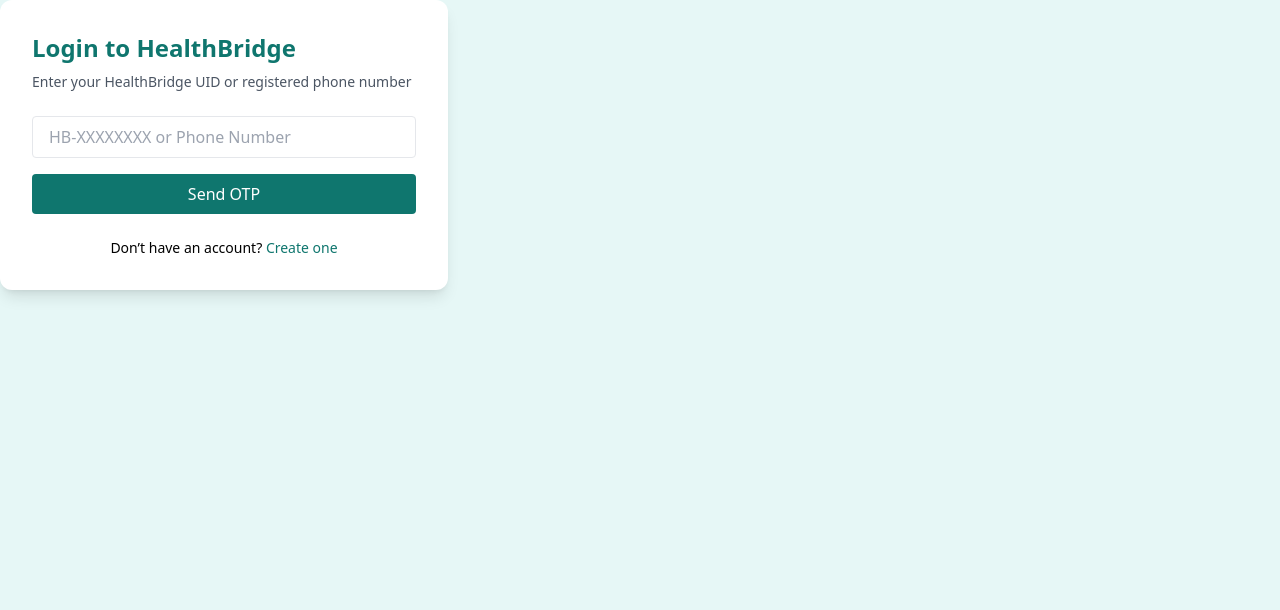
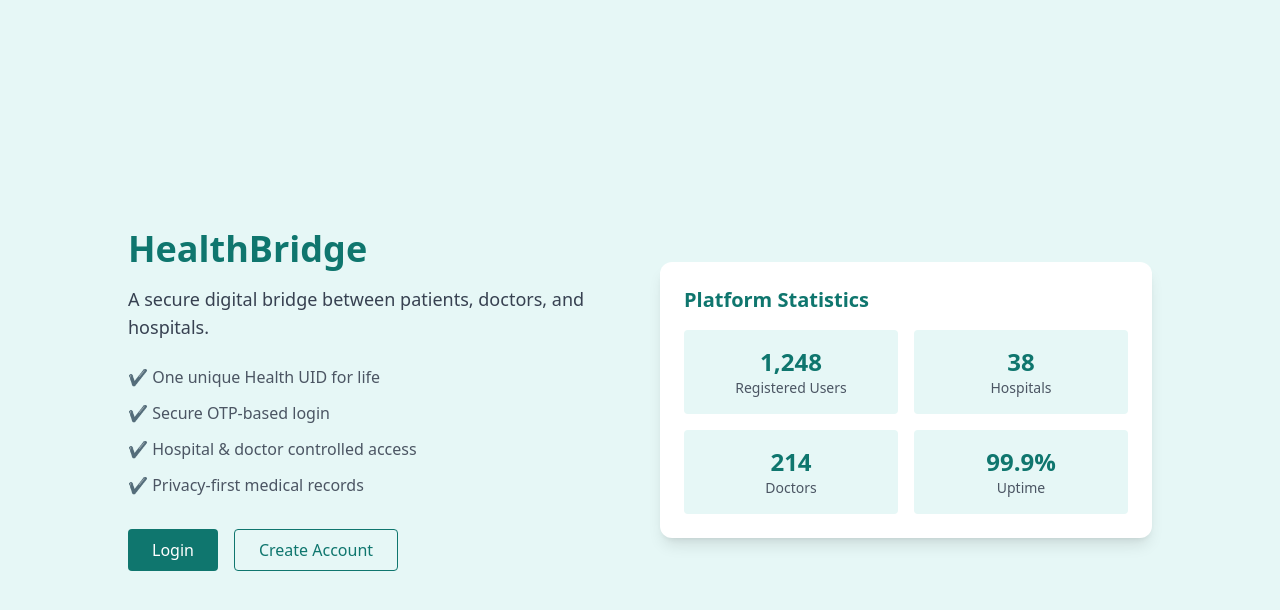
Before and after one commit to durgaprasadml/HealthBridge, a React app in the folder frontend/: page / in a window 1280 px wide. Shown: the top 610 px of the page. Built offline with nearby package versions, Linux system fonts and the light colour scheme; the HTML template or start-up script is replaced by a standard one.

Commit message:
feat: public landing dashboard before login

```diff
--- a/frontend/src/App.jsx
+++ b/frontend/src/App.jsx
@@ -1,4 +1,5 @@
 import { Routes, Route } from "react-router-dom";
+import Home from "./pages/Home";
 import Login from "./pages/Login";
 import Signup from "./pages/Signup";
 import VerifyOtp from "./pages/VerifyOtp";
@@ -7,7 +8,8 @@
 function App() {
   return (
     <Routes>
-      <Route path="/" element={<Login />} />
+      <Route path="/" element={<Home />} />
+      <Route path="/login" element={<Login />} />
       <Route path="/signup" element={<Signup />} />
       <Route path="/verify-otp" element={<VerifyOtp />} />
       <Route path="/profile" element={<Profile />} />
--- /dev/null
+++ b/frontend/src/pages/Home.jsx
@@ -0,0 +1,76 @@
+import { useNavigate } from "react-router-dom";
+
+export default function Home() {
+  const navigate = useNavigate();
+
+  return (
+    <div className="min-h-screen bg-background flex items-center justify-center px-6">
+      <div className="max-w-5xl w-full grid md:grid-cols-2 gap-10 items-center">
+
+        {/* LEFT SECTION */}
+        <div>
+          <h1 className="text-4xl font-bold text-primary mb-4">
+            HealthBridge
+          </h1>
+
+          <p className="text-gray-700 text-lg mb-6">
+            A secure digital bridge between patients, doctors, and hospitals.
+          </p>
+
+          <ul className="space-y-3 text-gray-600">
+            <li>✔ One unique Health UID for life</li>
+            <li>✔ Secure OTP-based login</li>
+            <li>✔ Hospital & doctor controlled access</li>
+            <li>✔ Privacy-first medical records</li>
+          </ul>
+
+          <div className="mt-8 flex gap-4">
+            <button
+              onClick={() => navigate("/login")}
+              className="bg-primary text-white px-6 py-2 rounded hover:bg-secondary transition"
+            >
+              Login
+            </button>
+
+            <button
+              onClick={() => navigate("/signup")}
+              className="border border-primary text-primary px-6 py-2 rounded hover:bg-primary hover:text-white transition"
+            >
+              Create Account
+            </button>
+          </div>
+        </div>
+
+        {/* RIGHT SECTION */}
+        <div className="bg-white rounded-xl shadow-lg p-6">
+          <h3 className="text-xl font-semibold text-primary mb-4">
+            Platform Statistics
+          </h3>
+
+          <div className="grid grid-cols-2 gap-4 text-center">
+            <div className="bg-background p-4 rounded">
+              <p className="text-2xl font-bold text-primary">1,248</p>
+              <p className="text-sm text-gray-600">Registered Users</p>
+            </div>
+
+            <div className="bg-background p-4 rounded">
+              <p className="text-2xl font-bold text-primary">38</p>
+              <p className="text-sm text-gray-600">Hospitals</p>
+            </div>
+
+            <div className="bg-background p-4 rounded">
+              <p className="text-2xl font-bold text-primary">214</p>
+              <p className="text-sm text-gray-600">Doctors</p>
+            </div>
+
+            <div className="bg-background p-4 rounded">
+              <p className="text-2xl font-bold text-primary">99.9%</p>
+              <p className="text-sm text-gray-600">Uptime</p>
+            </div>
+          </div>
+        </div>
+
+      </div>
+    </div>
+  );
+}
```
